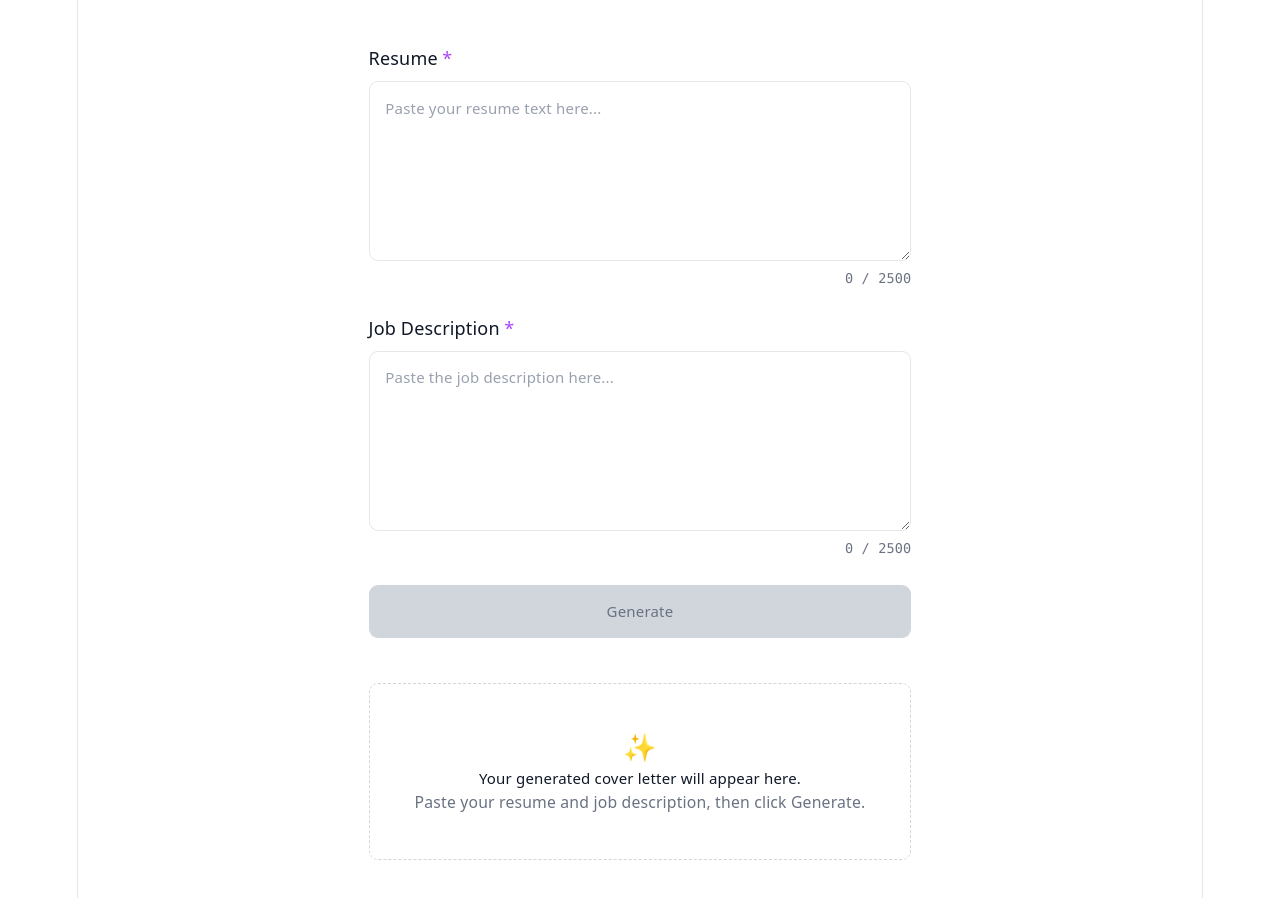
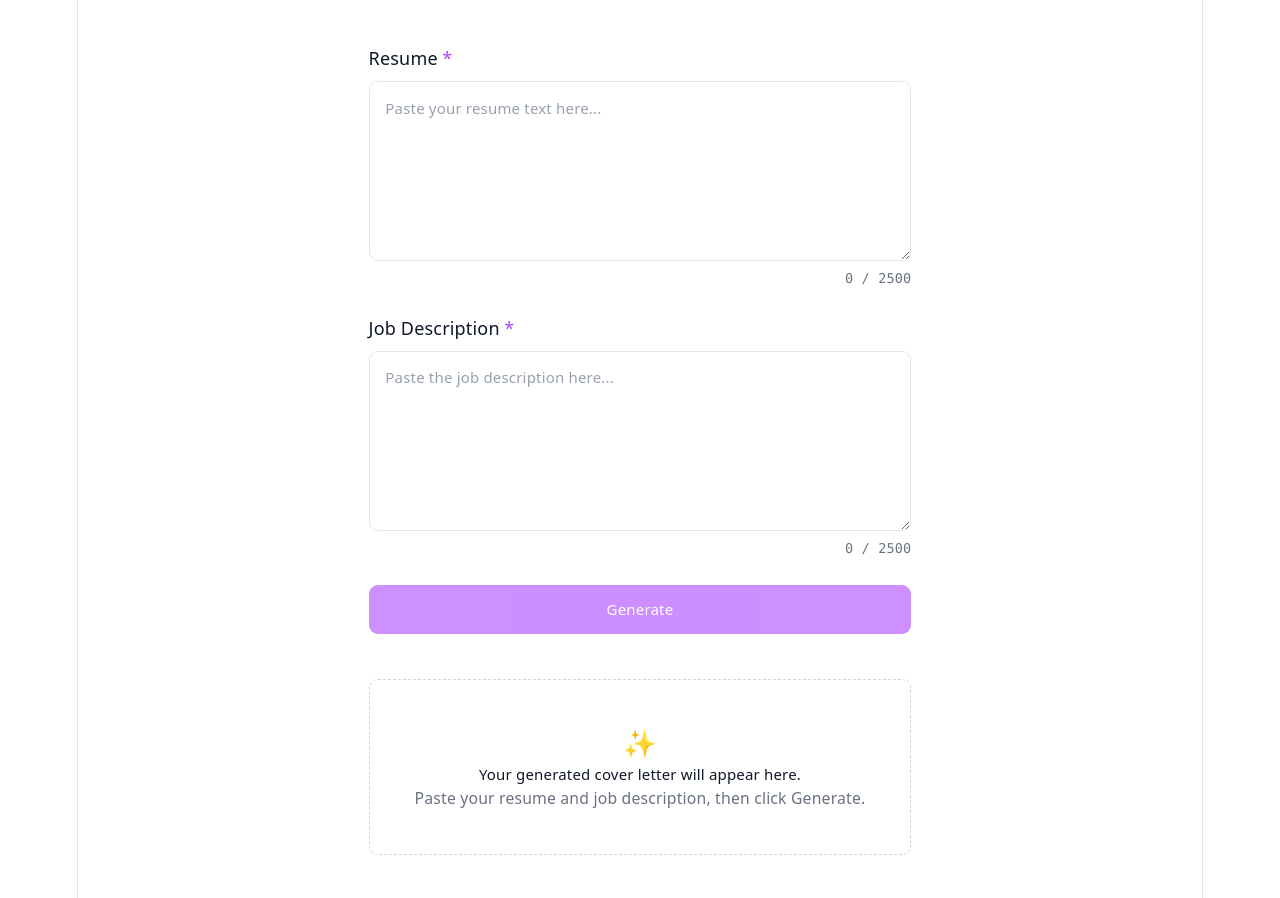
Before and after one commit to ArshanShaikh87/AICLRM-Tool, a React (Vite) app in the folder AICLRM-Tool/: page / in a window 1280 px wide. Shown: the top 898 px of the page. Built offline with nearby package versions, Linux system fonts and the light colour scheme.

Commit message:
step 2.1 Button  M5 complete

```diff
--- /dev/null
+++ b/AICLRM-Tool/src/components/Button.jsx
@@ -0,0 +1,61 @@
+function Button({
+  children,
+  onClick,
+  type = 'button',
+  disabled = false,
+  loading = false,
+  variant = 'primary',
+  className = '',
+  ...rest
+}) {
+  const isDisabled = disabled || loading
+
+  const baseClasses =
+    'inline-flex items-center justify-center gap-2 rounded-lg px-5 py-2.5 text-[15px] font-medium ' +
+    'transition-colors duration-200 ease-in-out ' +
+    'focus:outline-none focus-visible:ring-2 focus-visible:ring-offset-2 ' +
+    'disabled:cursor-not-allowed disabled:opacity-60'
+
+  const variantClasses = {
+    primary:
+      'bg-purple-500 text-white hover:bg-purple-600 focus-visible:ring-purple-400 ' +
+      'disabled:hover:bg-purple-500',
+    secondary:
+      'bg-purple-100 text-purple-900 hover:bg-purple-200 focus-visible:ring-purple-400 ' +
+      'dark:bg-purple-500/15 dark:text-purple-100 dark:hover:bg-purple-500/25 ' +
+      'disabled:hover:bg-purple-100 dark:disabled:hover:bg-purple-500/15',
+    outline:
+      'bg-transparent text-gray-900 border-2 border-gray-200 hover:bg-gray-50 focus-visible:ring-gray-400 ' +
+      'dark:text-gray-100 dark:border-gray-700 dark:hover:bg-gray-800 ' +
+      'disabled:hover:bg-transparent',
+    danger:
+      'bg-red-600 text-white hover:bg-red-700 focus-visible:ring-red-400 ' +
+      'disabled:hover:bg-red-600',
+  }
+
+  const classes = [baseClasses, variantClasses[variant] || variantClasses.primary, className]
+    .filter(Boolean)
+    .join(' ')
+
+  return (
+    <button
+      type={type}
+      onClick={onClick}
+      disabled={isDisabled}
+      aria-busy={loading}
+      aria-disabled={isDisabled}
+      className={classes}
+      {...rest}
+    >
+      {loading && (
+        <span
+          aria-hidden="true"
+          className="h-4 w-4 animate-spin rounded-full border-2 border-current border-t-transparent"
+        />
+      )}
+      {children}
+    </button>
+  )
+}
+
+export default Button
--- a/AICLRM-Tool/src/components/GenerateButton.jsx
+++ b/AICLRM-Tool/src/components/GenerateButton.jsx
@@ -1,19 +1,30 @@
+// function GenerateButton({ loading = false, disabled = false }) {
+//   return (
+//     <button
+//       type="submit"
+//       disabled={disabled || loading}
+//       aria-busy={loading}
+//       className="inline-flex items-center justify-center gap-2 rounded-lg bg-purple-500
+//                  px-6 py-3 text-[15px] font-medium text-white transition-colors
+//                  hover:bg-purple-600 disabled:cursor-not-allowed disabled:bg-gray-300
+//                  disabled:text-gray-500 dark:disabled:bg-gray-700 dark:disabled:text-gray-400"
+//     >
+//       {loading && (
+//         <span className="h-4 w-4 animate-spin rounded-full border-2 border-white/60 border-t-transparent" />
+//       )}
+//       {loading ? 'Generating...' : 'Generate'}
+//     </button>
+//   )
+// }
+
+// export default GenerateButton
+import Button from './Button'
+
 function GenerateButton({ loading = false, disabled = false }) {
   return (
-    <button
-      type="submit"
-      disabled={disabled || loading}
-      aria-busy={loading}
-      className="inline-flex items-center justify-center gap-2 rounded-lg bg-purple-500
-                 px-6 py-3 text-[15px] font-medium text-white transition-colors
-                 hover:bg-purple-600 disabled:cursor-not-allowed disabled:bg-gray-300
-                 disabled:text-gray-500 dark:disabled:bg-gray-700 dark:disabled:text-gray-400"
-    >
-      {loading && (
-        <span className="h-4 w-4 animate-spin rounded-full border-2 border-white/60 border-t-transparent" />
-      )}
+    <Button type="submit" disabled={disabled} loading={loading} variant="primary">
       {loading ? 'Generating...' : 'Generate'}
-    </button>
+    </Button>
   )
 }
 
```
Also changed, not shown: 1 other file (tests, documents, lock files or other folders).
